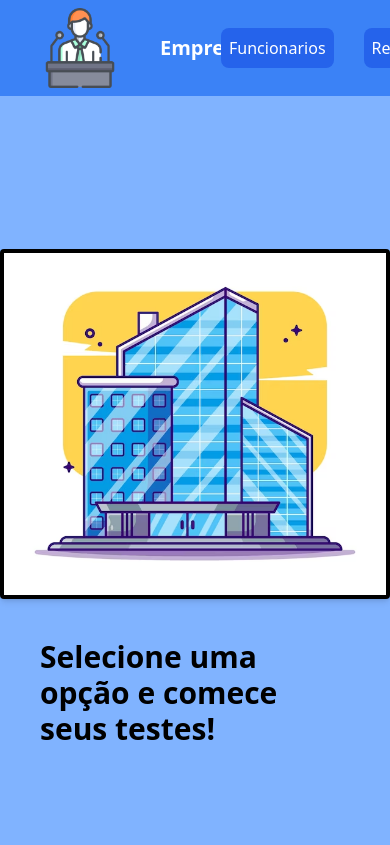
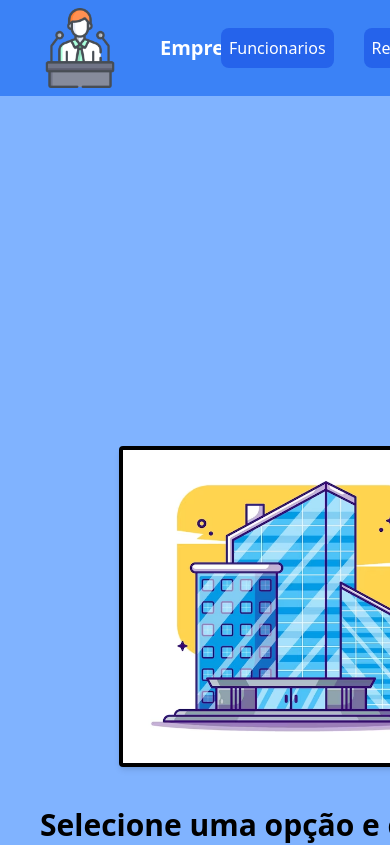
Before and after one commit to Fioshi/Empresa_FrontEnd, an Angular app: page /inicio in a window 390 px wide. Shown: the top 845 px of the page. Built offline with nearby package versions, Linux system fonts and the light colour scheme.

Commit message:
Feitas alterações para telas de 425px

```diff
--- a/src/app/components/landing/landing.component.css
+++ b/src/app/components/landing/landing.component.css
@@ -1,3 +1,19 @@
+
+
+
+@media screen and (max-width: 425px) {
+  .mainContainer{
+    height: 139vh;
+    width: 153vw;
+  }
+
+  .img{
+    align-items: center;
+    width: 60%;
+  }
+}
+
+
 @keyframes colorChange {
   0% {
     background-color: #B6FFFA;
--- a/src/app/components/landing/landing.component.html
+++ b/src/app/components/landing/landing.component.html
@@ -1,6 +1,6 @@
 <main>
-  <section class="color-change bg-blue-200 min-h-screen flex items-center justify-center flex-col overflow-hidden">
-    <div><img class="rounded bg-black p-1 shadow-md" src="../../../assets/imgs/empresajpg.png" alt="Foto de prédios"></div>
+  <section class="mainContainer color-change bg-blue-200 min-h-screen flex items-center justify-center flex-col overflow-hidden">
+    <div class="img"><img class="rounded bg-black p-1 shadow-md" src="../../../assets/imgs/empresajpg.png" alt="Foto de prédios"></div>
     <div><p class="m-10 font-sans text-3xl font-bold">Selecione uma opção e comece seus testes!</p></div>
   </section>
 </main>
```
